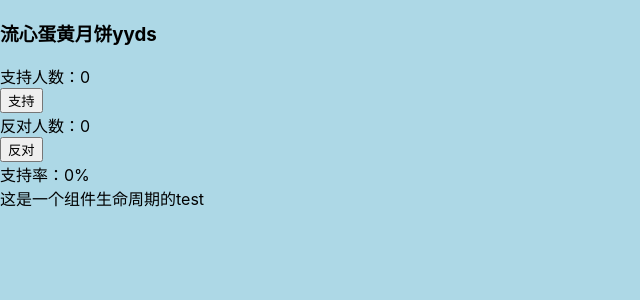
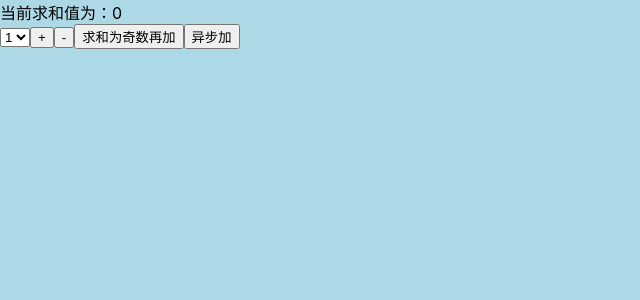
Before and after one commit to yuanmanrong/react-study, a React app: page / in a window 1280 px wide. Shown: the top 300 px of the page, without its empty margins (0-640 px from the left). Built offline with nearby package versions, Linux system fonts and the light colour scheme.

Commit message:
feat: 实践demo值redux

```diff
--- a/package.json
+++ b/package.json
@@ -58,7 +58,9 @@
     "react-dom": "^17.0.2",
     "react-redux": "^7.2.5",
     "react-refresh": "^0.8.3",
+    "react-router-dom": "^6.2.1",
     "redux": "^4.1.1",
+    "redux-thunk": "^2.4.1",
     "resolve": "1.18.1",
     "resolve-url-loader": "^3.1.2",
     "sass-loader": "^10.0.5",
--- a/scripts/start.js
+++ b/scripts/start.js
@@ -45,7 +45,7 @@ if (!checkRequiredFiles([paths.appHtml, paths.appIndexJs])) {
 }
 
 // Tools like Cloud9 rely on this.
-const DEFAULT_PORT = parseInt(process.env.PORT, 10) || 3000;
+const DEFAULT_PORT = parseInt(process.env.PORT, 10) || 3002;
 const HOST = process.env.HOST || '0.0.0.0';
 
 if (process.env.HOST) {
--- a/src/App.js
+++ b/src/App.js
@@ -8,14 +8,15 @@
 //import Dialog from "ymr/Dialog/Dialog";
 import Vote from "../src/component/Vote";
 import Life from "../src/component/LifeCycle";
-
+// import Computer from "./container/computer/index";  // 使用react-rudex串联的引入路径，后续将该组件统一整合到普通组件中
+import Computer from "./component/Computer/Computer"; // 普通组件的引入路径
 import store from "./store";
 
 function App() {
   return (
     <div>
-      <Vote title="流心蛋黄月饼yyds" store={store}></Vote>
-      <Life></Life>
+      {/* 给容器组件单独传递store，但是比较麻烦 store={store}  使用Provider */}
+       <Computer></Computer>
     </div>
   );
 }
--- /dev/null
+++ b/src/component/Computer/Computer.js
@@ -0,0 +1,59 @@
+import React from "react";
+import ReactDom from "react-dom";
+import store from "../../store/index"
+import action from "../../store/action"
+import {bindActionCreators} from 'redux';
+import { connect } from "react-redux"
+
+function mapStoreToProps (state) {
+    return {
+        count: state.computer
+    }
+ }
+
+ function mapDispatchToProps (dispatch) {
+    return {
+     add: (value) => {dispatch(action.computer.add(value))}
+     // actions: bindActionCreators(action.computer, dispatch)
+    }
+ }
+
+class Computer extends React.Component {
+    constructor(){
+       super()
+       this.state = {
+
+       }
+    }
+    // 加法
+    handleAdd = () => {
+       const value = this.selectNumber.value;
+       console.log(this.props);
+    //  this.props.actions.add(value)
+       this.props.add(value)
+    // store.dispatch(action.computer.add(value))
+    }
+
+    handleAddAsync = () => {
+        // const value = store.getState().computer
+        // store.dispatch(action.computer.addAsync(value))
+    }
+    render() {
+        return(
+            <div>
+                <div>当前求和值为：{this.props.count}</div>
+                 <select ref = { e => this.selectNumber = e}>
+                  <option value="1">1</option>
+                  <option value="2">2</option>
+                  <option value="3">3</option>
+                </select>
+                <button onClick={e => this.handleAdd(e)}  type="button" >+</button>
+                <button type="button">-</button>
+                <button type="button">求和为奇数再加</button>
+                <button onClick={e => this.handleAddAsync(e)} type="button">异步加</button>
+            </div>
+        )
+    }
+}
+
+export default connect(mapStoreToProps, mapDispatchToProps)(Computer)
--- a/src/index.js
+++ b/src/index.js
@@ -5,15 +5,28 @@ import App from './App';
 import reportWebVitals from './reportWebVitals';
 import './static/index.less'
 //import './my_jsx'
+import store from "./store";
+import {Provider} from "react-redux"
+
 
 ReactDOM.render(
   <React.StrictMode>
-    <App />
+    <Provider store={store}>
+      <App />
+    </Provider>
   </React.StrictMode>,
   document.getElementById('root')
 );
 
-
+// redux的全局的一个store监测,redux状态改变，重新渲染组件。 使用react-redux则不需要，connect()方法里已实现
+// store.subscribe(() => {
+//   ReactDOM.render(
+//     <React.StrictMode>
+//       <App />
+//     </React.StrictMode>,
+//     document.getElementById('root')
+//   );
+// })
 
 // If you want to start measuring performance in your app, pass a function
 // to log results (for example: reportWebVitals(console.log))
--- a/src/store/action-types.js
+++ b/src/store/action-types.js
@@ -9,3 +9,7 @@ export const VOTE_UNSUPPORT = "VOTE_UNSUPPORT";
 //个人
 export const PERSONAL_NAME = "PERSONAL_NAME";
 export const PERSONAL_AGE = "PERSONAL_AGE";
+
+// 计算
+export const INCREAMENT = "increament";
+export const DECREMRNT = "decrement";
--- /dev/null
+++ b/src/store/action/computer.js
@@ -0,0 +1,20 @@
+// 该文件专门生成action对象
+import * as type from "../action-types"
+import store from "../index"
+
+const add = (data) => ({type: type.INCREAMENT, data})
+
+const addAsync = (data) => {
+     return () => {
+         //可以理解为这里调用接口获取数据后再同步调用
+         setTimeout(() => {
+            //let res = "res"
+            store.dispatch(add(data))
+         },2000)
+     }
+}
+
+export default {
+    add,
+    addAsync
+}
--- a/src/store/action/index.js
+++ b/src/store/action/index.js
@@ -7,9 +7,11 @@
 
 /* 合并所有action */
 import vote from "./vote";
+import computer from "./computer"
 
 let action = {
   vote,
+  computer
 };
 
 export default action;
--- a/src/store/index.js
+++ b/src/store/index.js
@@ -5,10 +5,11 @@
  * @LastEditTime: 2021-09-07 17:46:36
  */
 
-import { createStore } from "redux";
+import { createStore, applyMiddleware } from "redux";
+import thunk from "redux-thunk";
 import reducer from "./reducer";
 
 /* 创建store,把reducer导入进来 */
-let store = createStore(reducer);
+let store = createStore(reducer,applyMiddleware(thunk));
 
 export default store;
--- /dev/null
+++ b/src/store/reducer/computer.js
@@ -0,0 +1,15 @@
+// 计算组件中的reducer
+import * as typeConstant from "../action-types"
+
+const initState = 0;
+export default function computer(preState = initState ,action){
+     const { type, data } = action;
+     switch(type){
+         case typeConstant.INCREAMENT:
+         return preState + Number(data);
+         case typeConstant.DECREMRNT:
+         return preState - data;
+         default:
+        return preState
+     }
+}
--- a/src/store/reducer/index.js
+++ b/src/store/reducer/index.js
@@ -12,10 +12,12 @@
 import { combineReducers } from "redux";
 import vote from "./vote";
 import personal from "./personal";
+import computer from "./computer";
 
 let reducer = combineReducers({
   vote,
   personal,
+  computer
 });
 
 export default reducer;
```
Also changed, not shown: src/container/computer/index.js (added, +20 -0 lines), 1 other file (tests, documents, lock files or other folders).
